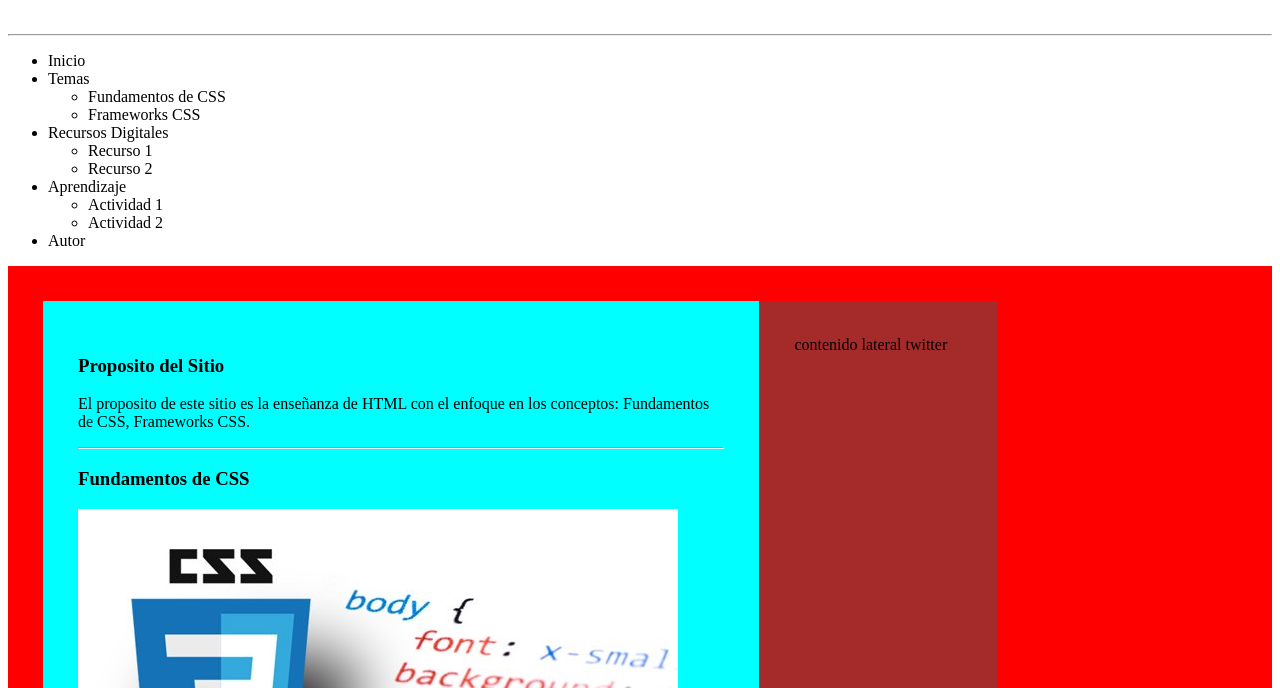
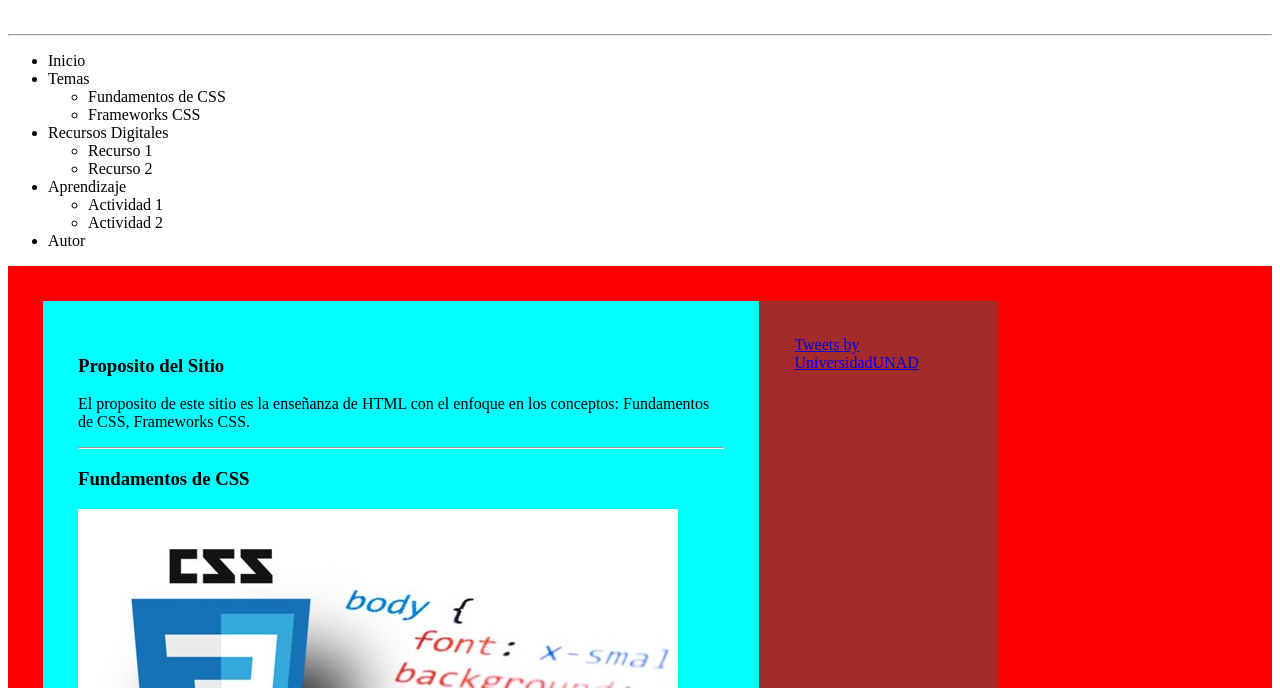
Before and after one commit to Juanchourquijo/DSW-JUAN-URQUIJO-, a plain HTML site: page fase3/index.html in a window 1280 px wide. Shown: the part 112-800 px from the top of the page. Drawn offline with Linux system fonts and the light colour scheme; files whose address does not match are found by name.

Commit message:
Agrego al aside twitter

```diff
--- a/fase3/index.html
+++ b/fase3/index.html
@@ -79,7 +79,9 @@
             </article>
         </section>
         <aside class="Lateral ">
-            contenido lateral twitter
+            <div class="twitter">
+                <a class="twitter-timeline" href="https://twitter.com/UniversidadUNAD?ref_src=twsrc%5Etfw" data-chrome="nofooter">Tweets by UniversidadUNAD</a>
+                <script async src="https://platform.twitter.com/widgets.js" charset="utf-8"></script>
         </aside>
     </main>
     <hr>
```
Also changed, not shown: fase3/img/css.jpeg (added), fase3/img/framecss.png (added).
